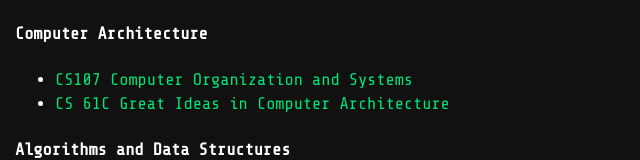
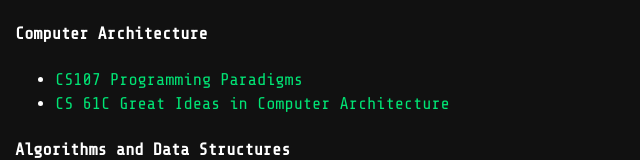
Before and after one commit to pablocarracci/pablocarracci.github.io, a plain HTML site: page cs.html in a window 1280 px wide. Shown: the part 198-358 px from the top of the page, without its empty margins (0-640 px from the left). Drawn offline with nearby package versions, Linux system fonts and the light colour scheme.

Commit message:
update resource

```diff
--- a/cs.html
+++ b/cs.html
@@ -23,8 +23,8 @@
     </ul>
     <h4>Computer Architecture</h4>
     <ul>
-        <li><a class="green" href="http://web.stanford.edu/class/cs107" target="_blank">CS107 Computer Organization and
-                Systems</a></li>
+        <li><a class="green" href="https://see.stanford.edu/Course/CS107" target="_blank">CS107 Programming
+                Paradigms</a></li>
         <li><a class="green" href="https://cs61c.org/su20" target="_blank">CS 61C Great Ideas in Computer
                 Architecture</a></li>
     </ul>
```
